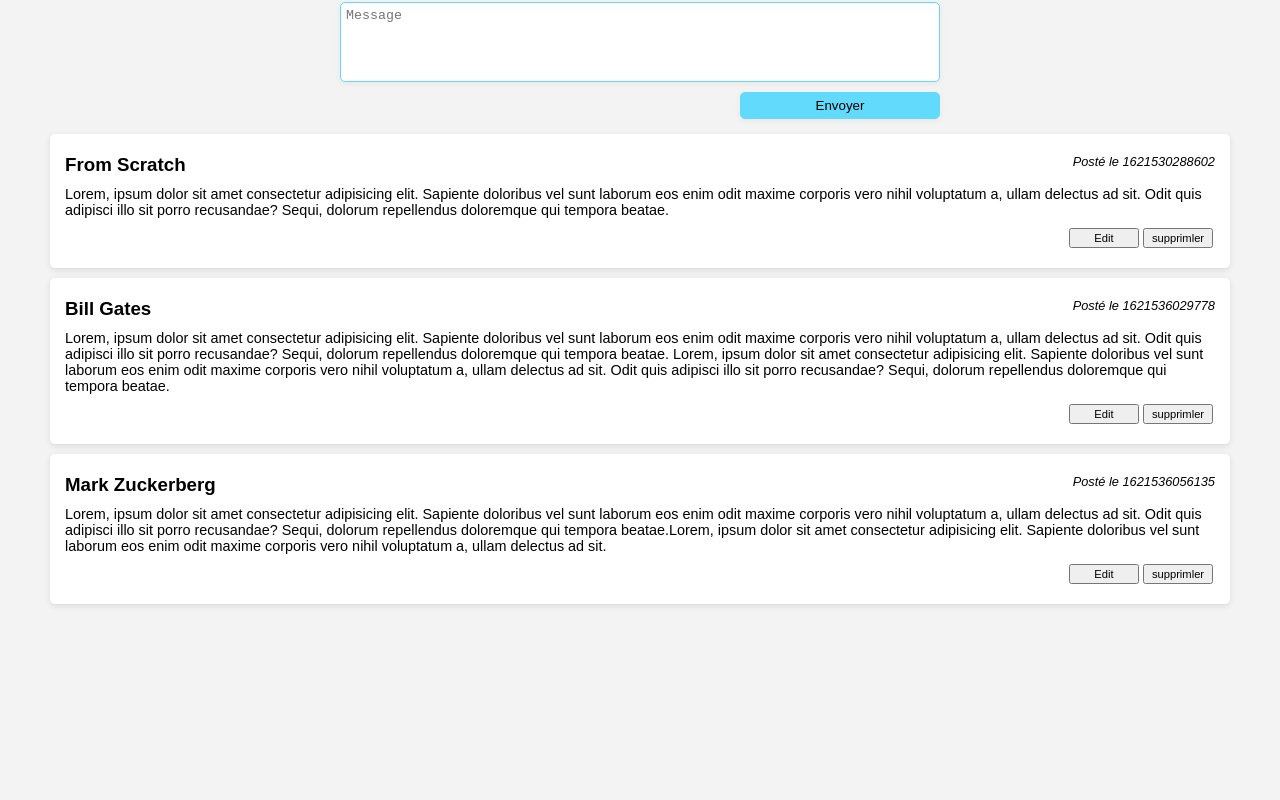
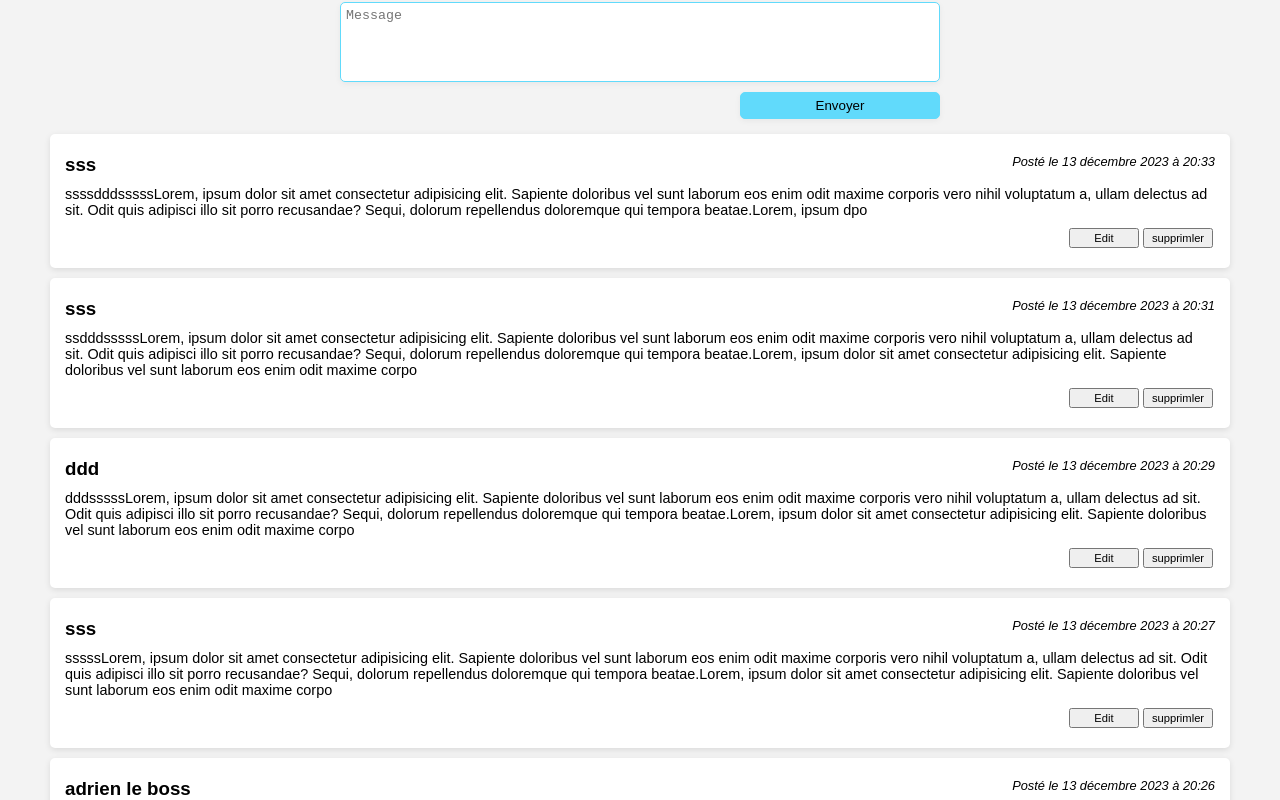
Before and after one commit to Web-Luxury-Design/appCountry, a React (Create React App) app in the folder cours-react-1/: page /blog in a window 1280 px wide. Shown: the part 240-1040 px from the top of the page. Before the commit the page ends 854 px from the top, so only its background shows below. Built offline with nearby package versions, Linux system fonts and the light colour scheme; data requests are answered from the project's data file.

Commit message:
appCountry

```diff
--- a/cours-react-1/src/assets/db.json
+++ b/cours-react-1/src/assets/db.json
@@ -17,6 +17,60 @@
       "content": "Lorem, ipsum dolor sit amet consectetur adipisicing elit. Sapiente doloribus vel sunt laborum eos enim odit maxime corporis vero nihil voluptatum a, ullam delectus ad sit. Odit quis adipisci illo sit porro recusandae? Sequi, dolorum repellendus doloremque qui tempora beatae.Lorem, ipsum dolor sit amet consectetur adipisicing elit. Sapiente doloribus vel sunt laborum eos enim odit maxime corporis vero nihil voluptatum a, ullam delectus ad sit. ",
       "date": 1621536056135,
       "id": 3
+    },
+    {
+      "author": "TEST",
+      "content": "Lorem, ipsum dolor sit amet consectetur adipisicing elit. Sapiente doloribus vel sunt laborum eos enim odit maxime corporis vero nihil voluptatum a, ullam delectus ad sit. Odit quis adipisci illo sit porro recusandae? Sequi, dolorum repellendus doloremque qui tempora beatae.Lorem, ipsum dolor sit amet consectetur adipisicing elit. Sapiente doloribus vel sunt laborum eos enim odit maxime corporis vero nihil voluptatum a, ullam delectus ad sit.",
+      "date": 1702498758465,
+      "id": 4
+    },
+    {
+      "author": "adrien le boss",
+      "content": "Lorem, ipsum dolor sit amet consectetur adipisicing elit. Sapiente doloribus vel sunt laborum eos enim odit maxime corporis vero nihil voluptatum a, ullam delectus ad sit. Odit quis adipisci illo sit porro recusandae? Sequi, dolorum repellendus doloremque qui tempora beatae.Lorem, ipsum dolor sit amet consectetur adipisicing elit. Sapiente doloribus vel sunt laborum eos enim odit maxime corpo\n",
+      "date": 1702499135473,
+      "id": 5
+    },
+    {
+      "author": "adrien le boss",
+      "content": "Lorem, ipsum dolor sit amet consectetur adipisicing elit. Sapiente doloribus vel sunt laborum eos enim odit maxime corporis vero nihil voluptatum a, ullam delectus ad sit. Odit quis adipisci illo sit porro recusandae? Sequi, dolorum repellendus doloremque qui tempora beatae.Lorem, ipsum dolor sit amet consectetur adipisicing elit. Sapiente doloribus vel sunt laborum eos enim odit maxime corpo\n",
+      "date": 1702499136925,
+      "id": 6
+    },
+    {
+      "author": "adrien le boss",
+      "content": "Lorem, ipsum dolor sit amet consectetur adipisicing elit. Sapiente doloribus vel sunt laborum eos enim odit maxime corporis vero nihil voluptatum a, ullam delectus ad sit. Odit quis adipisci illo sit porro recusandae? Sequi, dolorum repellendus doloremque qui tempora beatae.Lorem, ipsum dolor sit amet consectetur adipisicing elit. Sapiente doloribus vel sunt laborum eos enim odit maxime corpo\n",
+      "date": 1702499149739,
+      "id": 7
+    },
+    {
+      "author": "adrien le boss",
+      "content": "Lorem, ipsum dolor sit amet consectetur adipisicing elit. Sapiente doloribus vel sunt laborum eos enim odit maxime corporis vero nihil voluptatum a, ullam delectus ad sit. Odit quis adipisci illo sit porro recusandae? Sequi, dolorum repellendus doloremque qui tempora beatae.Lorem, ipsum dolor sit amet consectetur adipisicing elit. Sapiente doloribus vel sunt laborum eos enim odit maxime corpo\n\n",
+      "date": 1702499181294,
+      "id": 8
+    },
+    {
+      "author": "sss",
+      "content": "sssssLorem, ipsum dolor sit amet consectetur adipisicing elit. Sapiente doloribus vel sunt laborum eos enim odit maxime corporis vero nihil voluptatum a, ullam delectus ad sit. Odit quis adipisci illo sit porro recusandae? Sequi, dolorum repellendus doloremque qui tempora beatae.Lorem, ipsum dolor sit amet consectetur adipisicing elit. Sapiente doloribus vel sunt laborum eos enim odit maxime corpo\n\n",
+      "date": 1702499241674,
+      "id": 9
+    },
+    {
+      "author": "ddd",
+      "content": "dddsssssLorem, ipsum dolor sit amet consectetur adipisicing elit. Sapiente doloribus vel sunt laborum eos enim odit maxime corporis vero nihil voluptatum a, ullam delectus ad sit. Odit quis adipisci illo sit porro recusandae? Sequi, dolorum repellendus doloremque qui tempora beatae.Lorem, ipsum dolor sit amet consectetur adipisicing elit. Sapiente doloribus vel sunt laborum eos enim odit maxime corpo\n\n",
+      "date": 1702499342360,
+      "id": 10
+    },
+    {
+      "author": "sss",
+      "content": "ssdddsssssLorem, ipsum dolor sit amet consectetur adipisicing elit. Sapiente doloribus vel sunt laborum eos enim odit maxime corporis vero nihil voluptatum a, ullam delectus ad sit. Odit quis adipisci illo sit porro recusandae? Sequi, dolorum repellendus doloremque qui tempora beatae.Lorem, ipsum dolor sit amet consectetur adipisicing elit. Sapiente doloribus vel sunt laborum eos enim odit maxime corpo\n\n",
+      "date": 1702499515070,
+      "id": 11
+    },
+    {
+      "author": "sss",
+      "content": "ssssdddsssssLorem, ipsum dolor sit amet consectetur adipisicing elit. Sapiente doloribus vel sunt laborum eos enim odit maxime corporis vero nihil voluptatum a, ullam delectus ad sit. Odit quis adipisci illo sit porro recusandae? Sequi, dolorum repellendus doloremque qui tempora beatae.Lorem, ipsum dpo\n\n",
+      "date": 1702499606310,
+      "id": 12
     }
   ]
 }
--- a/cours-react-1/src/components/Article.js
+++ b/cours-react-1/src/components/Article.js
@@ -1,11 +1,22 @@
 import React from "react";
 
 const Article = ({ article }) => {
+  const DateFormater = (date) => {
+    let newDate = new Date(date).toLocaleDateString("fr-FR", {
+      year: "numeric",
+      month: "long",
+      day: "numeric",
+      hour: "numeric",
+      minute: "numeric",
+    });
+    return newDate;
+  };
+
   return (
     <div className="article">
       <div className="card-header">
         <h3>{article.author}</h3>
-        <em>Posté le {article.date}</em>
+        <em>Posté le {DateFormater(article.date)}</em>
       </div>
       <p>{article.content}</p>
       <div className="btn-container">
--- a/cours-react-1/src/pages/Blog.js
+++ b/cours-react-1/src/pages/Blog.js
@@ -18,13 +18,30 @@
 
   useEffect(() => getData(), []);
 
+  const handleSubmit = (e) => {
+    e.preventDefault();
+    if (content.length < 140) {
+      setError(true);
+    } else {
+      axios.post("http://localhost:3004/articles", {
+        author,
+        content,
+        date: Date.now(),
+      });
+      setError(false);
+      setAuthor("");
+      setContent("");
+      getData();
+    }
+  };
+
   return (
     <div className="blog-container">
       <Logo />
       <Navigation />
       <h1>Blog</h1>
 
-      <form>
+      <form onSubmit={(e) => handleSubmit(e)}>
         <input
           type="text"
           placeholder="Nom"
@@ -41,9 +58,11 @@
         <input type="submit" value="Envoyer" />
       </form>
       <ul>
-        {blogData.map((article) => (
-          <Article key={article.id} article={article} />
-        ))}
+        {blogData
+          .sort((a, b) => b.date - a.date)
+          .map((article) => (
+            <Article key={article.id} article={article} />
+          ))}
       </ul>
     </div>
   );
```
